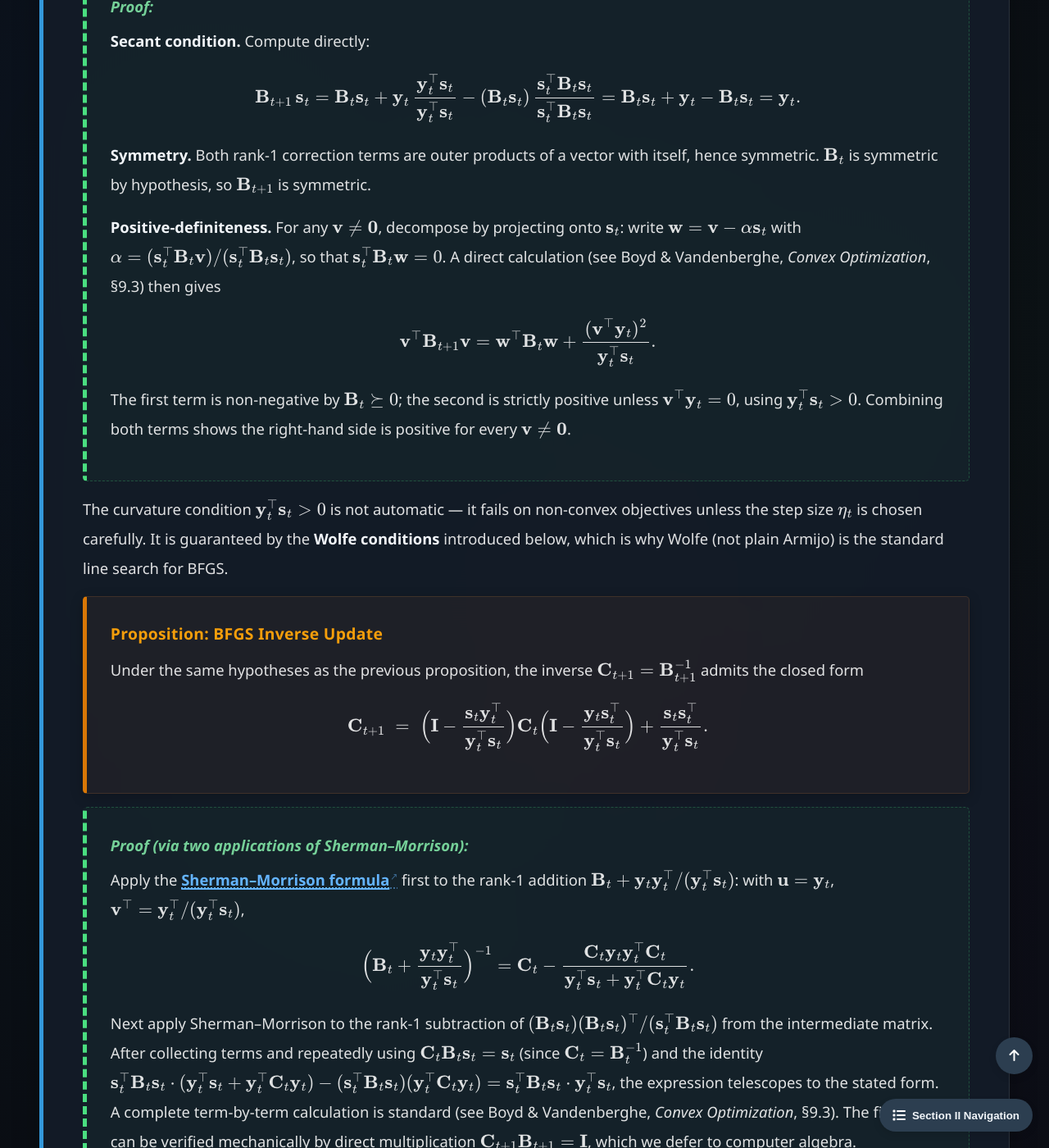
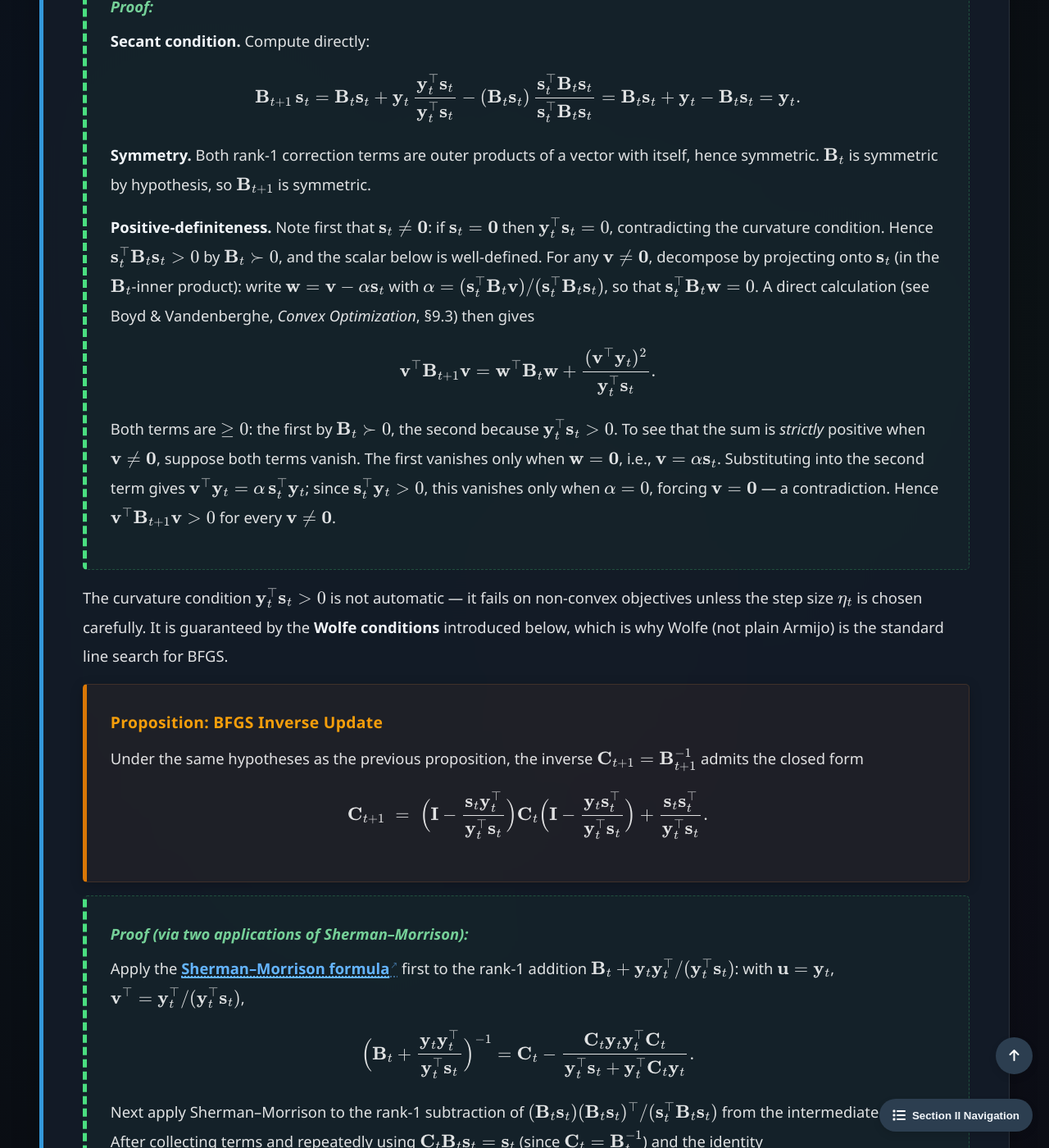
Before and after one commit to Yusukey01/yusukey01.github.io, a Jekyll site: the page built from Mathematics/Calculus/newton.html, in a window 1280 px wide and 1400 px high, scrolled down 6537 px. Shown: the whole window at 82% size. Built offline with Jekyll 4.4.1, drawn with Linux system fonts in a browser that asks for light colours.

Commit message:
added explanations for future

```diff
--- a/Mathematics/Calculus/newton.html
+++ b/Mathematics/Calculus/newton.html
@@ -291,8 +291,12 @@ uses_python: true
                         hence symmetric. \(\mathbf{B}_t\) is symmetric by hypothesis, so \(\mathbf{B}_{t+1}\) is symmetric.
                     </p>
                     <p>
-                        <strong>Positive-definiteness.</strong> For any \(\mathbf{v} \neq \mathbf{0}\), decompose by
-                        projecting onto \(\mathbf{s}_t\): write \(\mathbf{w} = \mathbf{v} - \alpha \mathbf{s}_t\) with
+                        <strong>Positive-definiteness.</strong> Note first that \(\mathbf{s}_t \neq \mathbf{0}\): if
+                        \(\mathbf{s}_t = \mathbf{0}\) then \(\mathbf{y}_t^\top \mathbf{s}_t = 0\), contradicting the
+                        curvature condition. Hence \(\mathbf{s}_t^\top \mathbf{B}_t \mathbf{s}_t > 0\) by
+                        \(\mathbf{B}_t \succ 0\), and the scalar below is well-defined. For any
+                        \(\mathbf{v} \neq \mathbf{0}\), decompose by projecting onto \(\mathbf{s}_t\) (in the
+                        \(\mathbf{B}_t\)-inner product): write \(\mathbf{w} = \mathbf{v} - \alpha \mathbf{s}_t\) with
                         \(\alpha = (\mathbf{s}_t^\top \mathbf{B}_t \mathbf{v})/(\mathbf{s}_t^\top \mathbf{B}_t \mathbf{s}_t)\),
                         so that \(\mathbf{s}_t^\top \mathbf{B}_t \mathbf{w} = 0\). A direct calculation (see Boyd &amp;
                         Vandenberghe, <em>Convex Optimization</em>, §9.3) then gives
@@ -301,9 +305,14 @@ uses_python: true
                         = \mathbf{w}^\top \mathbf{B}_t \mathbf{w}
                         + \frac{(\mathbf{v}^\top \mathbf{y}_t)^2}{\mathbf{y}_t^\top \mathbf{s}_t}.
                         \]
-                        The first term is non-negative by \(\mathbf{B}_t \succeq 0\); the second is strictly positive unless
-                        \(\mathbf{v}^\top \mathbf{y}_t = 0\), using \(\mathbf{y}_t^\top \mathbf{s}_t > 0\). Combining both
-                        terms shows the right-hand side is positive for every \(\mathbf{v} \neq \mathbf{0}\).
+                        Both terms are \(\geq 0\): the first by \(\mathbf{B}_t \succ 0\), the second because
+                        \(\mathbf{y}_t^\top \mathbf{s}_t > 0\). To see that the sum is <em>strictly</em> positive when
+                        \(\mathbf{v} \neq \mathbf{0}\), suppose both terms vanish. The first vanishes only when
+                        \(\mathbf{w} = \mathbf{0}\), i.e., \(\mathbf{v} = \alpha \mathbf{s}_t\). Substituting into the
+                        second term gives \(\mathbf{v}^\top \mathbf{y}_t = \alpha\, \mathbf{s}_t^\top \mathbf{y}_t\);
+                        since \(\mathbf{s}_t^\top \mathbf{y}_t > 0\), this vanishes only when \(\alpha = 0\), forcing
+                        \(\mathbf{v} = \mathbf{0}\) — a contradiction. Hence
+                        \(\mathbf{v}^\top \mathbf{B}_{t+1} \mathbf{v} > 0\) for every \(\mathbf{v} \neq \mathbf{0}\).
                     </p>
                 </div>
 
@@ -347,8 +356,7 @@ uses_python: true
                         = \mathbf{s}_t^\top \mathbf{B}_t \mathbf{s}_t \cdot \mathbf{y}_t^\top \mathbf{s}_t\),
                         the expression telescopes to the stated form. A complete term-by-term calculation is standard
                         (see Boyd &amp; Vandenberghe, <em>Convex Optimization</em>, §9.3). The final form can be verified
-                        mechanically by direct multiplication \(\mathbf{C}_{t+1} \mathbf{B}_{t+1} = \mathbf{I}\), which we
-                        defer to computer algebra.
+                        mechanically by direct multiplication \(\mathbf{C}_{t+1} \mathbf{B}_{t+1} = \mathbf{I}\).
                     </p>
                 </div>
 
```
Also changed, not shown: Mathematics/Calculus/constrained_opt.html (+17 -3 lines).
